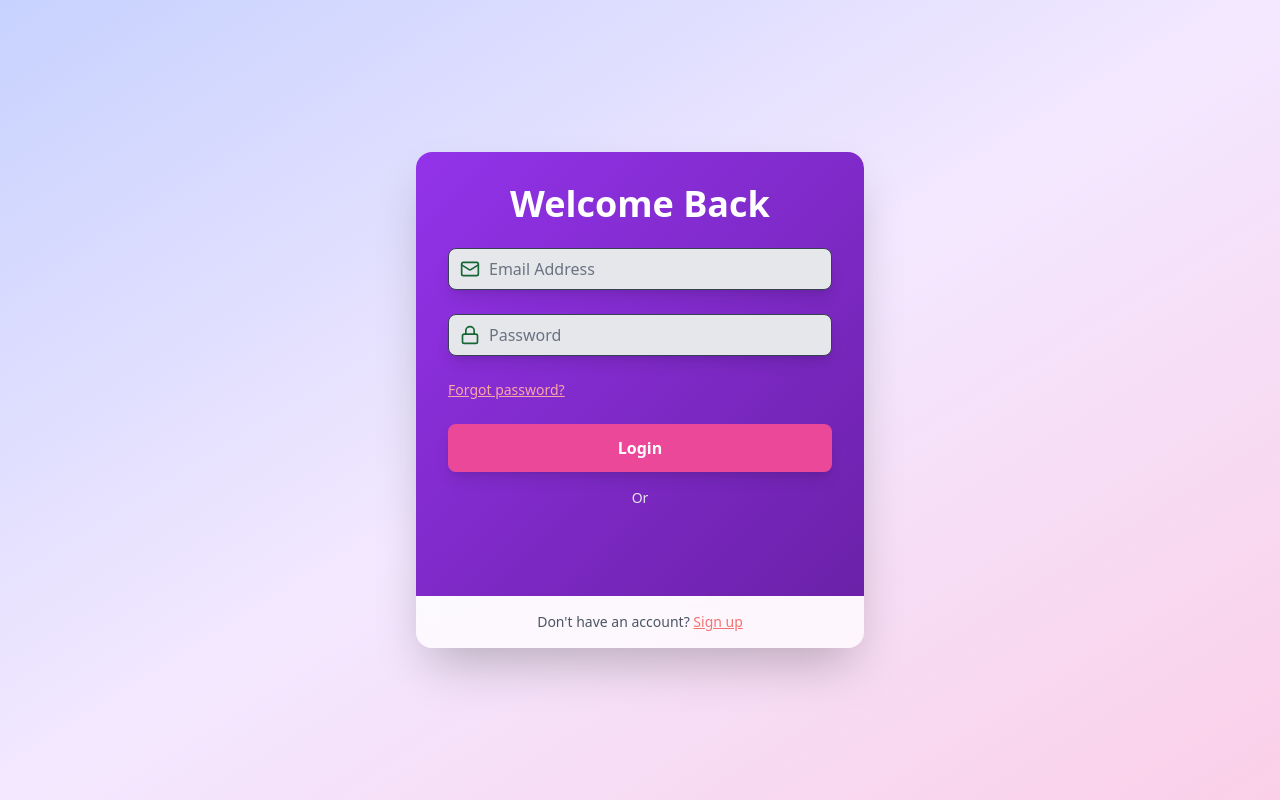
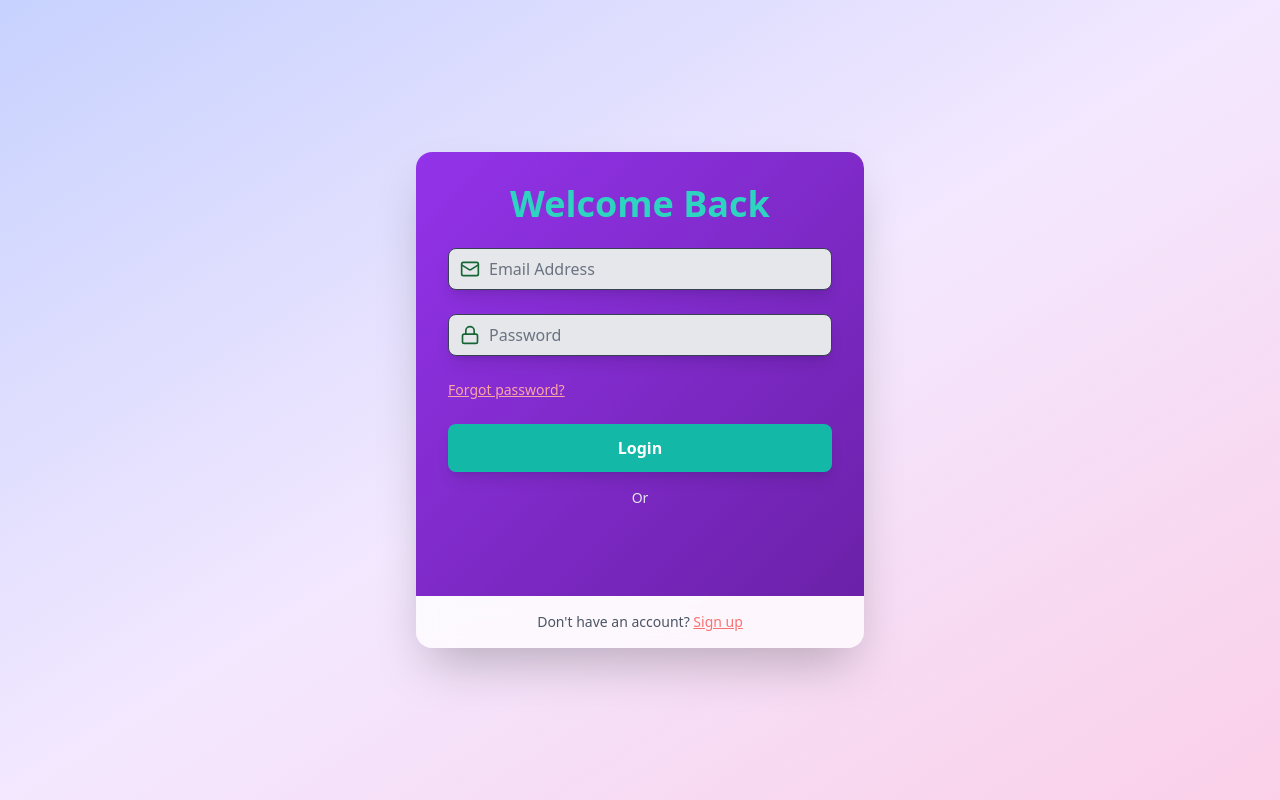
Before and after one commit to Dev-Ruhela/Testiflow, a React (Vite) app in the folder frontend/: page /login in a window 1280 px wide. Built offline with nearby package versions, Linux system fonts and the light colour scheme; no server answers.

Commit message:
Update LoginPage.jsx

```diff
--- a/frontend/src/pages/LoginPage.jsx
+++ b/frontend/src/pages/LoginPage.jsx
@@ -47,7 +47,7 @@ const LoginPage = () => {
           className='max-w-md w-full bg-white bg-opacity-75 dark:bg-gray-800 dark:bg-opacity-75 backdrop-filter backdrop-blur-lg rounded-2xl shadow-2xl overflow-hidden'
         >
           <div className='p-8 bg-gradient-to-br from-purple-600 to-purple-800 dark:bg-gradient-to-br dark:from-gray-900 dark:to-gray-900  text-white'>
-            <h2 className='text-4xl font-semibold mb-6 text-center '>
+            <h2 className='text-4xl font-semibold mb-6 text-center text-teal-400'>
               Welcome Back
             </h2>
 
@@ -79,7 +79,7 @@ const LoginPage = () => {
               <motion.button
                 whileHover={{ scale: 1.02 }}
                 whileTap={{ scale: 0.98 }}
-                className='w-full py-3 px-4 bg-gradient-to-r from-pink-500 to-pink-500 text-white font-bold rounded-lg shadow-lg hover:from-pink-600 hover:to-pink-600 transition duration-200 ease-in-out focus:outline-none focus:ring-4 focus:ring-indigo-400 focus:ring-offset-2 focus:ring-offset-gray-900'
+                className='w-full py-3 px-4 bg-gradient-to-r from-teal-500 to-teal-500 text-white font-bold rounded-lg shadow-lg hover:from-teal-600 hover:to-teal-600 transition duration-200 ease-in-out focus:outline-none focus:ring-4 focus:ring-indigo-400 focus:ring-offset-2 focus:ring-offset-gray-900'
                 type='submit'
                 disabled={isLoading}
               >
```
